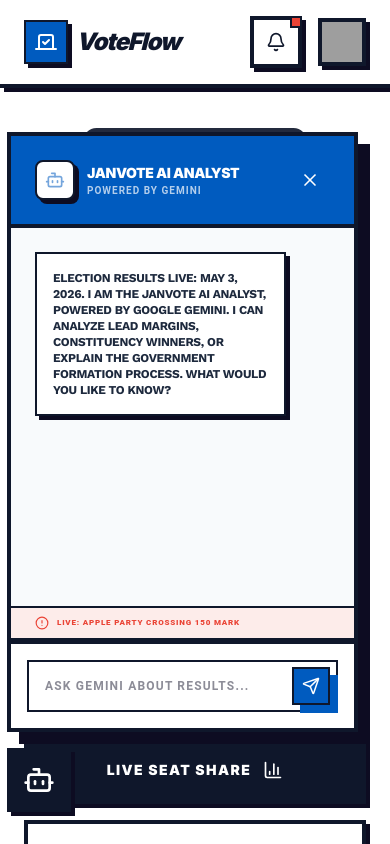
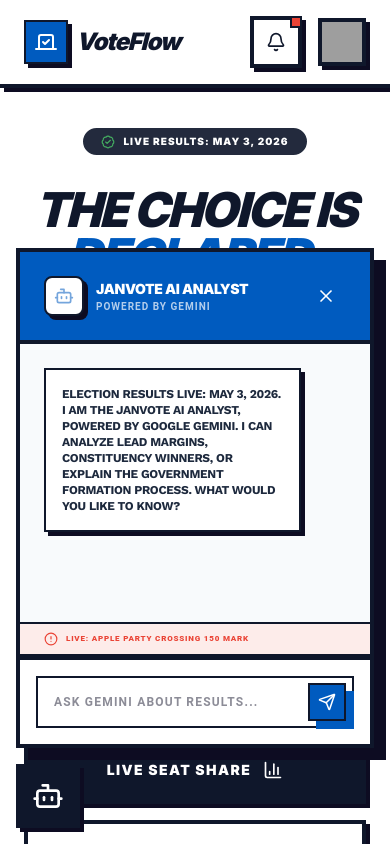
Before and after one commit to Bishu-21/janvote, a Next.js app: page / in a window 390 px wide. Both pictures are taken after a click on the button 326 px from the left and 780 px from the top of the page. Shown: the top 844 px of the page. Built offline with nearby package versions, Linux system fonts and the light colour scheme; grey boxes are pictures that could not be loaded.

Commit message:
fix: Gemini history role sequence and chat UI responsiveness

```diff
--- a/src/components/AIChat.tsx
+++ b/src/components/AIChat.tsx
@@ -57,10 +57,12 @@
       });
 
       const chat = model.startChat({
-        history: messages.map(m => ({
-          role: m.role === "assistant" ? "model" : "user",
-          parts: [{ text: m.content }]
-        })),
+        history: messages
+          .filter((_, i) => i !== 0 || messages[0].role === "user") // Skip initial assistant greeting for API
+          .map(m => ({
+            role: m.role === "assistant" ? "model" : "user",
+            parts: [{ text: m.content }]
+          })),
       });
 
       const result = await chat.sendMessage(inputValue);
@@ -76,14 +78,14 @@
   };
 
   return (
-    <div className="fixed bottom-8 right-8 z-[100]">
+    <div className="fixed bottom-4 right-4 sm:bottom-8 sm:right-8 z-[100]">
       <AnimatePresence>
         {isOpen && (
           <motion.div
             initial={{ opacity: 0, scale: 0.8, y: 20 }}
             animate={{ opacity: 1, scale: 1, y: 0 }}
             exit={{ opacity: 0, scale: 0.8, y: 20 }}
-            className="w-[90vw] sm:w-[400px] h-[600px] bg-white border-4 border-slate-900 shadow-brutalist-xl mb-4 flex flex-col overflow-hidden rounded-none"
+            className="w-[calc(100vw-32px)] sm:w-[400px] h-[500px] max-h-[70vh] sm:h-[600px] sm:max-h-[80vh] bg-white border-4 border-slate-900 shadow-brutalist-xl mb-4 flex flex-col overflow-hidden rounded-none"
           >
             {/* Header */}
             <div className="bg-primary p-6 text-white border-b-4 border-slate-900 flex items-center justify-between">
```
